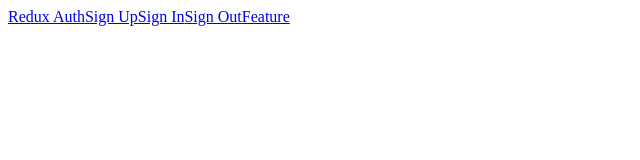
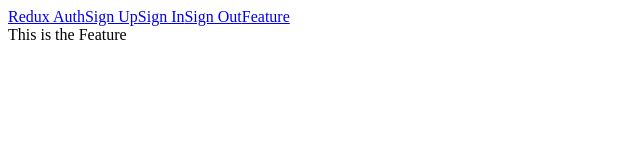
Before and after one commit to matthiashaefeli/client_for_express_server_api, a React (Create React App) app: page /feature in a window 1280 px wide. Shown: the top 160 px of the page, without its empty margins (0-640 px from the left). Built offline with nearby package versions, Linux system fonts and the light colour scheme.

Commit message:
feature component and route

```diff
--- /dev/null
+++ b/src/components/Feature.js
@@ -0,0 +1,9 @@
+import React, { Component } from 'react';
+
+class Feature extends Component {
+  render() {
+    return <div>This is the Feature</div>
+  }
+}
+
+export default Feature;
--- a/src/index.js
+++ b/src/index.js
@@ -9,6 +9,7 @@
 import App from './components/App';
 import Welcome from './components/Welcome'
 import Signup from './components/auth/Signup'
+import Feature from './components/Feature';
 
 const store = createStore(
   reducers,
@@ -22,6 +23,7 @@
       <App>
         <Route path="/" exact component={Welcome} />
         <Route path="/signup" exact component={Signup} />
+        <Route path="/feature" component={Feature} />
       </App>
     </BrowserRouter>
   </Provider>,
```
